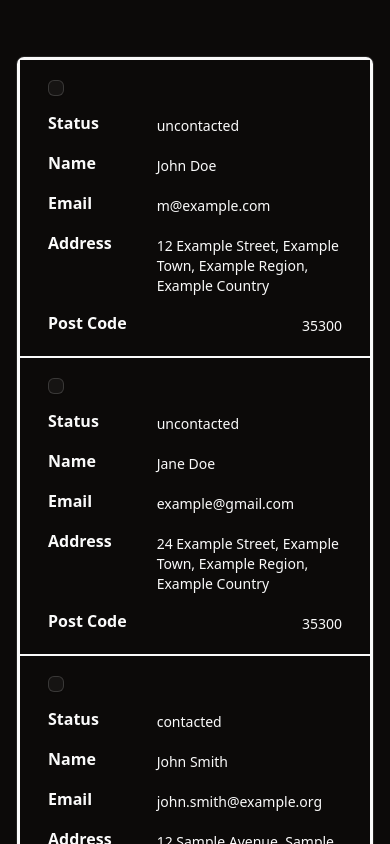
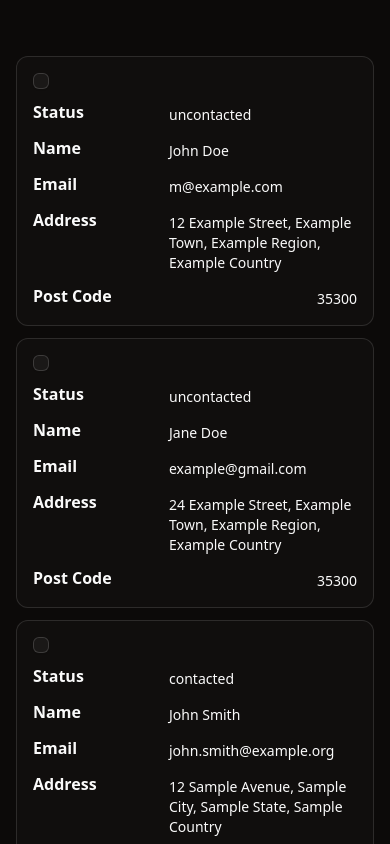
Before and after one commit to rhw-repo/react-dashboard-fs, a React (Vite) app in the folder frontend/: page / in a window 390 px wide. Shown: the top 844 px of the page. Built offline with nearby package versions, Linux system fonts and the light colour scheme.

Commit message:
Save WIP: remove border surrounding table in mobile. Style rows as cards in mobile.

```diff
--- a/frontend/src/components/ui/data-table/data-table.module.css
+++ b/frontend/src/components/ui/data-table/data-table.module.css
@@ -5,18 +5,60 @@
 }
 
 @media (max-width: 639px) {
-  .table-responsive table tr {
+  /* Optional: kill the outer wrapper border so only row-cards show.
+     This targets the div that has styles['table-responsive'] */
+  .table-responsive {
+    border: 0 !important;
+    border-radius: 0 !important;
+  }
+
+  .table-responsive table {
+    width: 100%;
     display: block;
   }
 
+  /* Space BETWEEN row-cards */
+  .table-responsive table tbody {
+    display: flex;
+    flex-direction: column;
+    gap: 0.75rem; /* card-to-card spacing */
+  }
+
+  /* The CARD is the ROW */
+  .table-responsive table tr {
+    display: flex; /* stack fields */
+    flex-direction: column;
+    gap: 0.75rem; /* spacing between fields */
+    padding: 1rem;
+    border-radius: 0.75rem;
+    border: 1px solid rgba(255, 255, 255, 0.12);
+    background: rgba(255, 255, 255, 0.02);
+    overflow: hidden;
+    margin: 0; /* tbody gap handles spacing */
+  }
+
+  /* td is NOT a card anymore */
+  .table-responsive table tr > td {
+    background: transparent !important;
+    border-radius: 0 !important;
+    box-shadow: none !important;
+    padding: 0 !important;
+  }
+
+  /* Key/value layout per field */
   .table-responsive table td {
     display: grid;
-    grid-template-columns: 1fr 2fr;
+    grid-template-columns: 7.5rem 1fr;
     column-gap: 1rem;
-    row-gap: 1rem;
-    padding: 0.5rem 1rem;
+    row-gap: 0.25rem;
     align-items: start;
-    border-bottom: none;
+  }
+
+  /* Checkbox cell */
+  .table-responsive table td:first-child {
+    display: flex;
+    align-items: center;
+    justify-content: flex-start;
   }
 
   .table-responsive table td::before {
@@ -24,12 +66,9 @@
     font-weight: 600;
     color: #fafafa;
     font-size: 1rem;
-    /*  margin-bottom: 0.25rem;*/
-    margin-bottom: 0;
     white-space: nowrap;
     overflow: hidden;
     text-overflow: ellipsis;
-    content: none;
   }
 
   .table-responsive table td:nth-of-type(2)::before {
--- a/frontend/src/components/ui/data-table/data-table.tsx
+++ b/frontend/src/components/ui/data-table/data-table.tsx
@@ -104,7 +104,7 @@ export function DataTable<TData extends { id: string }, TValue>({ columns, data
 
   return (
     <div>
-      <div className={`m-4 overflow-hidden rounded-md border ${styles['table-responsive']}`}>
+      <div className={`m-4 overflow-hidden rounded-md border-0 sm:border ${styles['table-responsive']}`}>
         {/* default: stacked grid (mobile). from `sm:` revert to semantic table */}
         <Table className="block text-neutral-50">
           {/* column headers: hidden on mobile, visible from `sm:` */}
--- a/frontend/src/components/ui/table.tsx
+++ b/frontend/src/components/ui/table.tsx
@@ -7,7 +7,7 @@ function Table({ className, ...props }: React.ComponentProps<'table'>) {
     <div data-slot="table-container" className="relative w-full overflow-x-auto">
       <table
         data-slot="table"
-        className={cn('w-full caption-bottom border-2 border-neutral-50 text-sm', className)}
+        className={cn('sm: w-full caption-bottom border-0 border-neutral-50 text-sm sm:border-2', className)}
         {...props}
       />
     </div>
```
